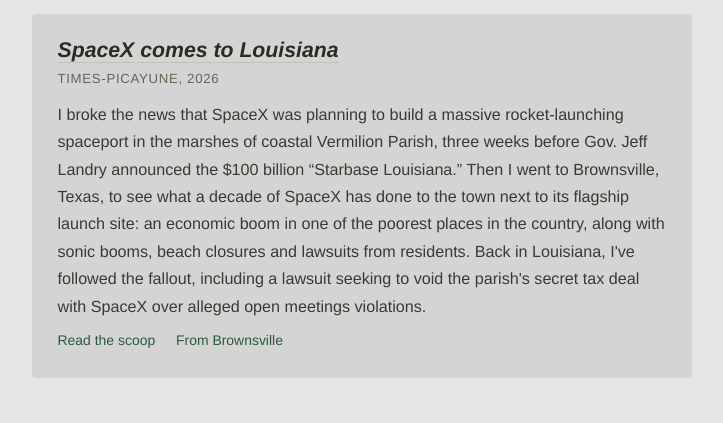
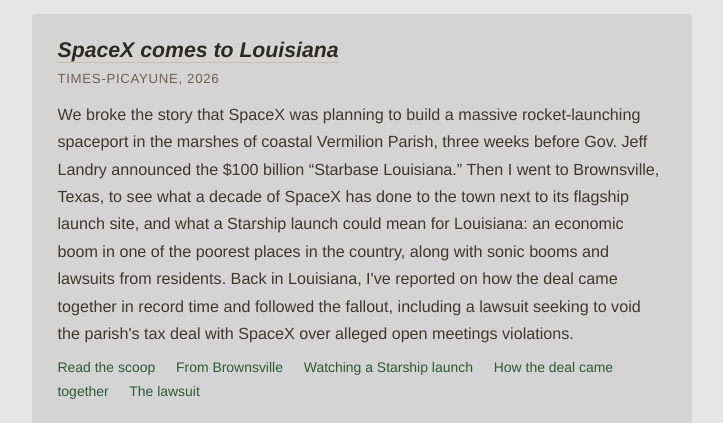
Before and after one commit to alexlubben/alexlubben, a plain HTML site: page index.html in a window 1280 px wide. Shown: the part 1303-1726 px from the top of the page, without its empty margins (278-1001 px from the left). Drawn offline with Linux system fonts and the light colour scheme; a web font is replaced by a local one.

Commit message:
Update SpaceX blurb and add Brownsville, deal and lawsuit links
Co-Authored-By: Claude Opus 5.5 <noreply@anthropic.com>
Claude-Session: https://claude.ai/code/session_01FCro4gvMmPmiVLyczPQM2M

```diff
--- a/index.html
+++ b/index.html
@@ -754,10 +754,13 @@
         <div class="featured-body">
           <h3><a href="https://www.nola.com/news/business/spacex-is-planning-a-rocket-launching-spaceport-in-coastal-louisiana-here-are-the-plans/article_01510d48-5f43-4381-aff9-6294b4d9d04c.html"><em>SpaceX comes to Louisiana</em></a></h3>
           <div class="pub-date">Times-Picayune, 2026</div>
-          <p>I broke the news that SpaceX was planning to build a massive rocket-launching spaceport in the marshes of coastal Vermilion Parish, three weeks before Gov. Jeff Landry announced the $100 billion &ldquo;Starbase Louisiana.&rdquo; Then I went to Brownsville, Texas, to see what a decade of SpaceX has done to the town next to its flagship launch site: an economic boom in one of the poorest places in the country, along with sonic booms, beach closures and lawsuits from residents. Back in Louisiana, I've followed the fallout, including a lawsuit seeking to void the parish's secret tax deal with SpaceX over alleged open meetings violations.</p>
+          <p>We broke the story that SpaceX was planning to build a massive rocket-launching spaceport in the marshes of coastal Vermilion Parish, three weeks before Gov. Jeff Landry announced the $100 billion &ldquo;Starbase Louisiana.&rdquo; Then I went to Brownsville, Texas, to see what a decade of SpaceX has done to the town next to its flagship launch site, and what a Starship launch could mean for Louisiana: an economic boom in one of the poorest places in the country, along with sonic booms and lawsuits from residents. Back in Louisiana, I've reported on how the deal came together in record time and followed the fallout, including a lawsuit seeking to void the parish's tax deal with SpaceX over alleged open meetings violations.</p>
           <div class="links">
             <a href="https://www.nola.com/news/business/spacex-is-planning-a-rocket-launching-spaceport-in-coastal-louisiana-here-are-the-plans/article_01510d48-5f43-4381-aff9-6294b4d9d04c.html">Read the scoop</a>
             <a href="https://www.theadvocate.com/baton_rouge/news/environment/how-spacex-transformed-brownsville/article_1a7a3f2e-904e-5d4c-9006-d58a36edbba4.html">From Brownsville</a>
+            <a href="https://www.nola.com/news/business/spacex-rocket-louisiana-texas-elon-musk-starbase/article_c430ef67-6a4f-42a6-aafd-027aef138e8c.html">Watching a Starship launch</a>
+            <a href="https://www.nola.com/news/business/spacex-elon-musk-louisiana-negotiations-settlement-landry/article_0391b6f5-0789-42c2-ad32-5e1b43139cdc.html">How the deal came together</a>
+            <a href="https://www.nola.com/news/business/vermilion-parish-spacex-tax-deal-lawsuit-open-meetings/article_8ba86645-9273-4769-941f-e8baf722826b.html">The lawsuit</a>
           </div>
         </div>
       </div>
```
